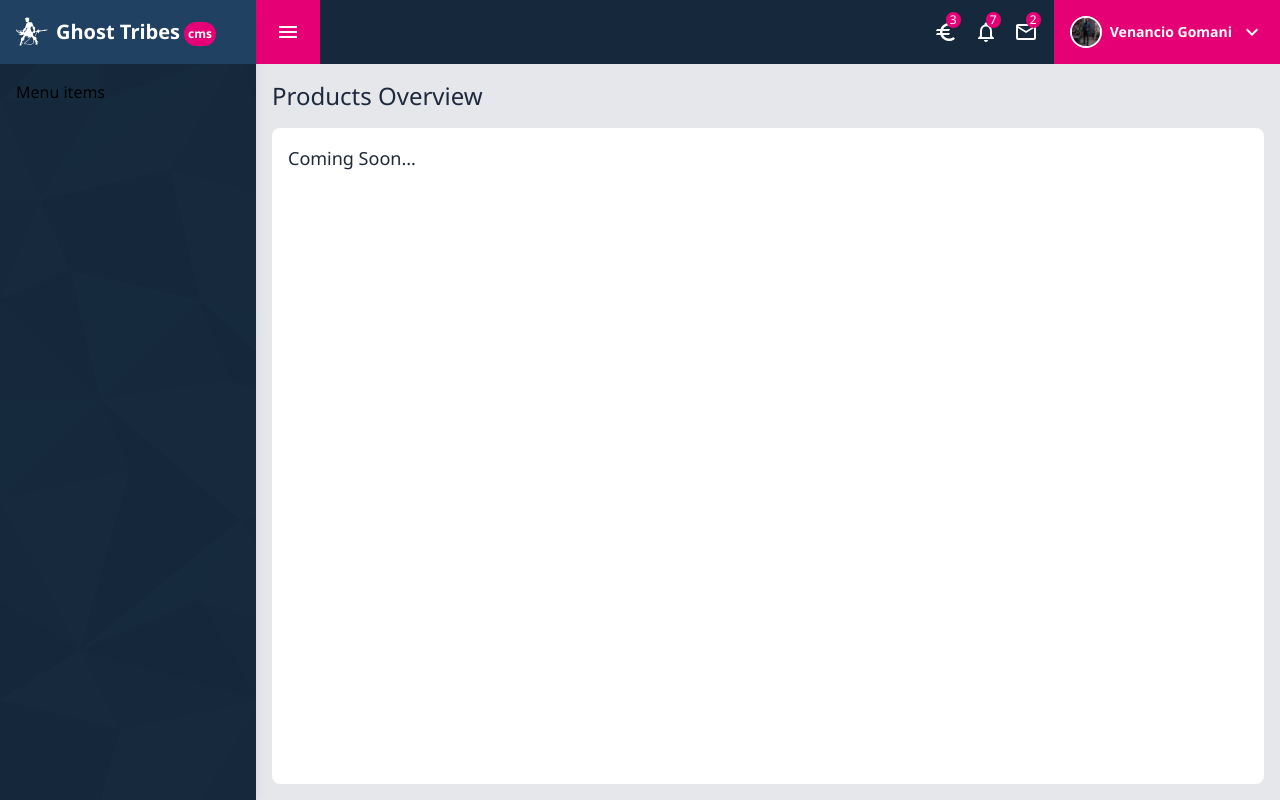
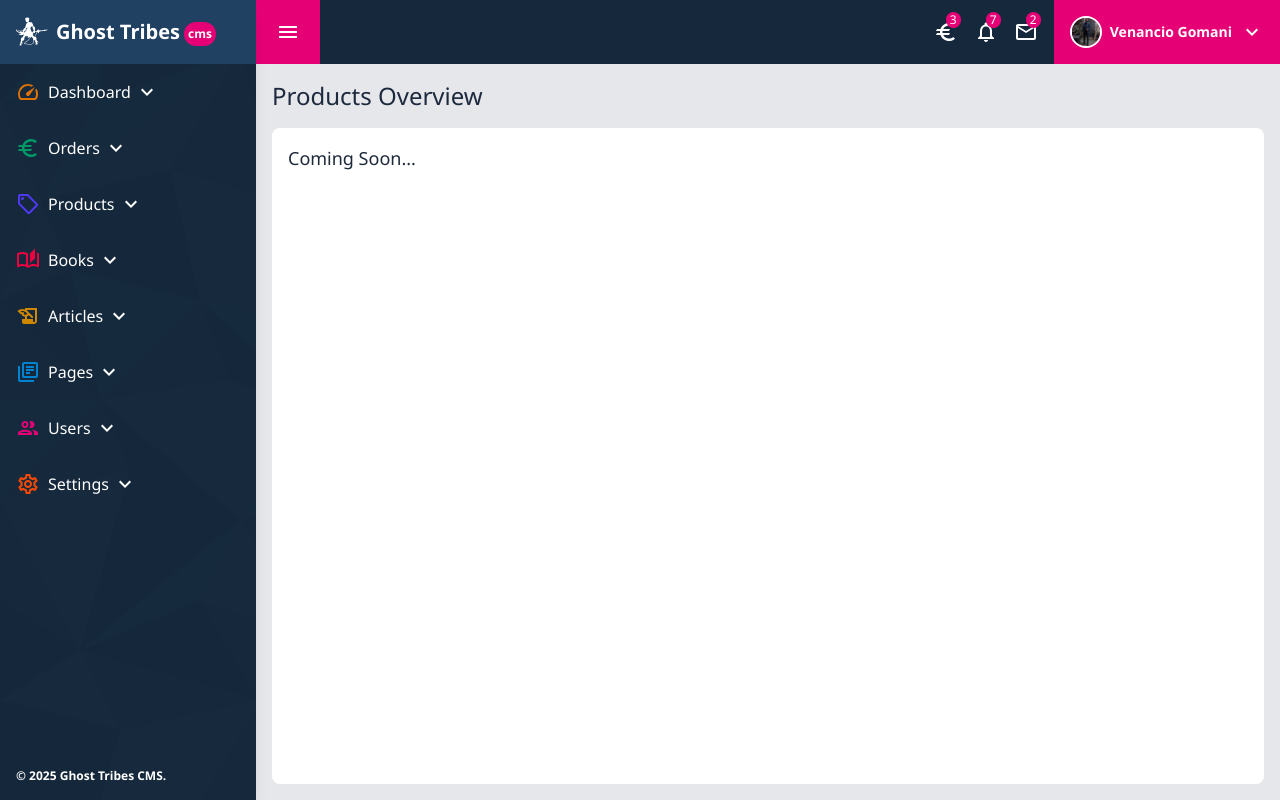
Before and after one commit to venanciogomani/ghosttribes-cms, a React (Vite) app: page /admin in a window 1280 px wide. Built offline with nearby package versions, Linux system fonts and the light colour scheme.

Commit message:
sidebar navigation

```diff
--- a/src/components/shared/Sidebar/Sidebar.tsx
+++ b/src/components/shared/Sidebar/Sidebar.tsx
@@ -1,11 +1,25 @@
 import logo from '../../../assets/logo-white.png';
 import patternBg from '../../../assets/pattern_h.png';
+import SpeedOutlinedIcon from '@mui/icons-material/SpeedOutlined';
+import ExpandMoreOutlinedIcon from '@mui/icons-material/ExpandMoreOutlined';
+import AutoStoriesOutlinedIcon from '@mui/icons-material/AutoStoriesOutlined';
+import SellOutlinedIcon from '@mui/icons-material/SellOutlined';
+import EuroOutlinedIcon from '@mui/icons-material/EuroOutlined';
+import HistoryEduOutlinedIcon from '@mui/icons-material/HistoryEduOutlined';
+import LibraryBooksOutlinedIcon from '@mui/icons-material/LibraryBooksOutlined';
+import PeopleOutlineOutlinedIcon from '@mui/icons-material/PeopleOutlineOutlined';
+import SettingsOutlinedIcon from '@mui/icons-material/SettingsOutlined';
+import { getCurrentDate } from '../../../utils/date-constants';
+import { useNavigate } from 'react-router-dom';
 
 export default function Sidebar() {
+  const navigate = useNavigate();
+  const currentDate = getCurrentDate();
+
   return (
     <div
       className="bg-[#15283c]
-        h-screen w-1/5 sticky flex flex-col shadow-lg z-50"
+        h-screen w-1/5 sticky flex flex-col shadow-lg z-50 relative"
       style={{
         backgroundImage: `url(${patternBg})`,
         backgroundBlendMode: 'overlay',
@@ -20,7 +34,81 @@ export default function Sidebar() {
           </span>
         </div>
       </div>
-      <div className="p-4">Menu items</div>
+      <div
+        className="p-4 flex items-center w-full bg-transparent text-white
+        cursor-pointer hover:bg-white hover:text-gray-800 transition duration-300 ease-in-out"
+        onClick={() => navigate('/admin')}
+      >
+        <SpeedOutlinedIcon className="mr-2 text-amber-600" />
+        <span className="mr-1 text-gold-600">Dashboard</span>
+        <ExpandMoreOutlinedIcon />
+      </div>
+      <div
+        className="p-4 flex items-center w-full bg-transparent text-white
+        cursor-pointer hover:bg-white hover:text-gray-800 transition duration-300 ease-in-out"
+        onClick={() => navigate('/admin/orders')}
+      >
+        <EuroOutlinedIcon className="mr-2 text-emerald-600" />
+        <span className="mr-1">Orders</span>
+        <ExpandMoreOutlinedIcon />
+      </div>
+      <div
+        className="p-4 flex items-center w-full bg-transparent text-white
+        cursor-pointer hover:bg-white hover:text-gray-800 transition duration-300 ease-in-out"
+        onClick={() => navigate('/admin/products')}
+      >
+        <SellOutlinedIcon className="mr-2 text-indigo-600" />
+        <span className="mr-1">Products</span>
+        <ExpandMoreOutlinedIcon />
+      </div>
+      <div
+        className="p-4 flex items-center w-full bg-transparent text-white
+        cursor-pointer hover:bg-white hover:text-gray-800 transition duration-300 ease-in-out"
+        onClick={() => navigate('/admin/books')}
+      >
+        <AutoStoriesOutlinedIcon className="mr-2 text-rose-600" />
+        <span className="mr-1">Books</span>
+        <ExpandMoreOutlinedIcon />
+      </div>
+      <div
+        className="p-4 flex items-center w-full bg-transparent text-white
+        cursor-pointer hover:bg-white hover:text-gray-800 transition duration-300 ease-in-out"
+        onClick={() => navigate('/admin/articles')}
+      >
+        <HistoryEduOutlinedIcon className="mr-2 text-yellow-600" />
+        <span className="mr-1">Articles</span>
+        <ExpandMoreOutlinedIcon />
+      </div>
+      <div
+        className="p-4 flex items-center w-full bg-transparent text-white
+        cursor-pointer hover:bg-white hover:text-gray-800 transition duration-300 ease-in-out"
+        onClick={() => navigate('/admin/pages')}
+      >
+        <LibraryBooksOutlinedIcon className="mr-2 text-sky-600" />
+        <span className="mr-1">Pages</span>
+        <ExpandMoreOutlinedIcon />
+      </div>
+      <div
+        className="p-4 flex items-center w-full bg-transparent text-white
+        cursor-pointer hover:bg-white hover:text-gray-800 transition duration-300 ease-in-out"
+        onClick={() => navigate('/admin/users')}
+      >
+        <PeopleOutlineOutlinedIcon className="mr-2 text-pink-600" />
+        <span className="mr-1">Users</span>
+        <ExpandMoreOutlinedIcon />
+      </div>
+      <div
+        className="p-4 flex items-center w-full bg-transparent text-white
+        cursor-pointer hover:bg-white hover:text-gray-800 transition duration-300 ease-in-out"
+        onClick={() => navigate('/admin/settings')}
+      >
+        <SettingsOutlinedIcon className="mr-2 text-orange-600" />
+        <span className="mr-1">Settings</span>
+        <ExpandMoreOutlinedIcon />
+      </div>
+      <div className="absolute bottom-0 left-0 flex items-center p-4 text-white text-xs text-center font-semibold">
+        &copy; {currentDate.year} Ghost Tribes CMS.
+      </div>
     </div>
   );
 }
```
